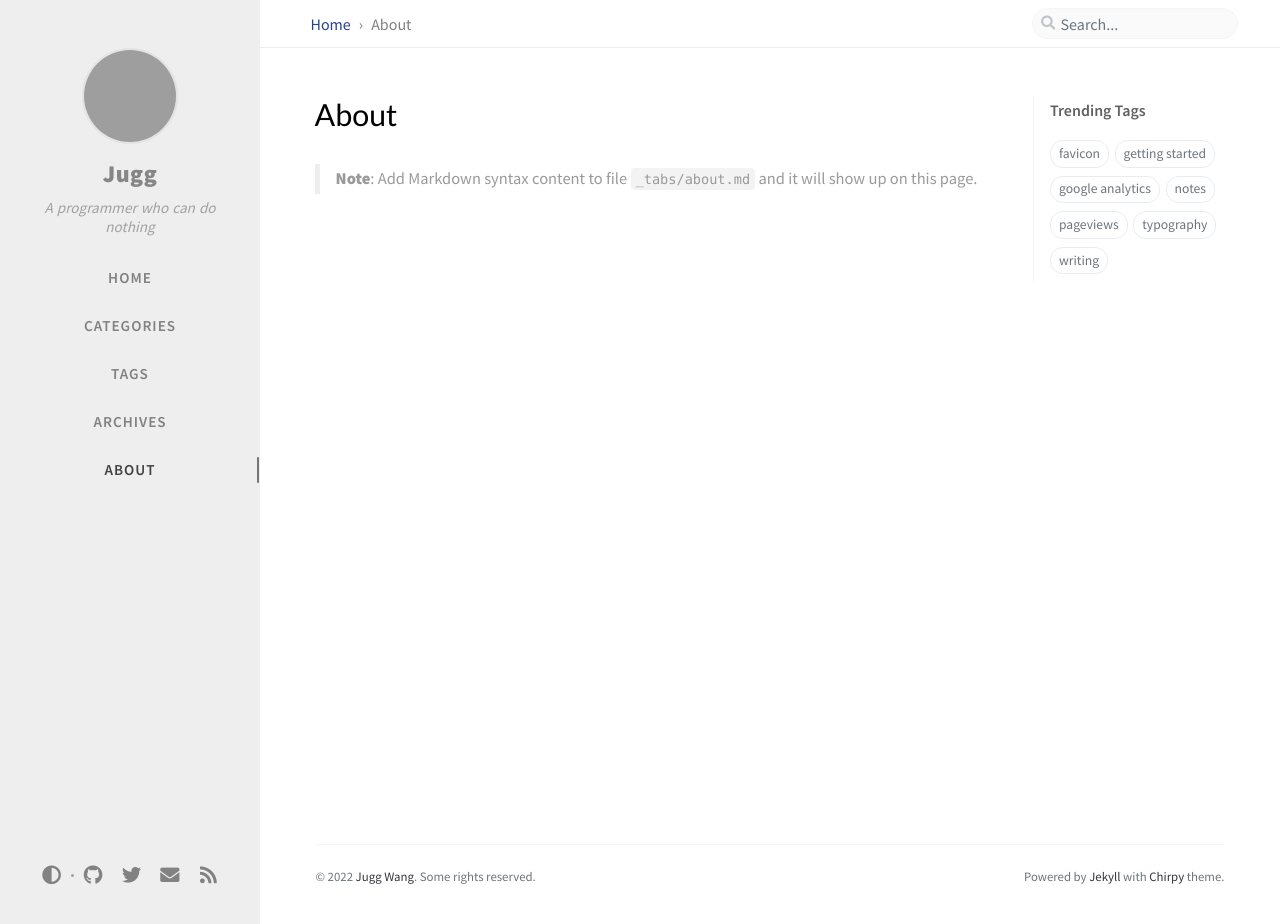
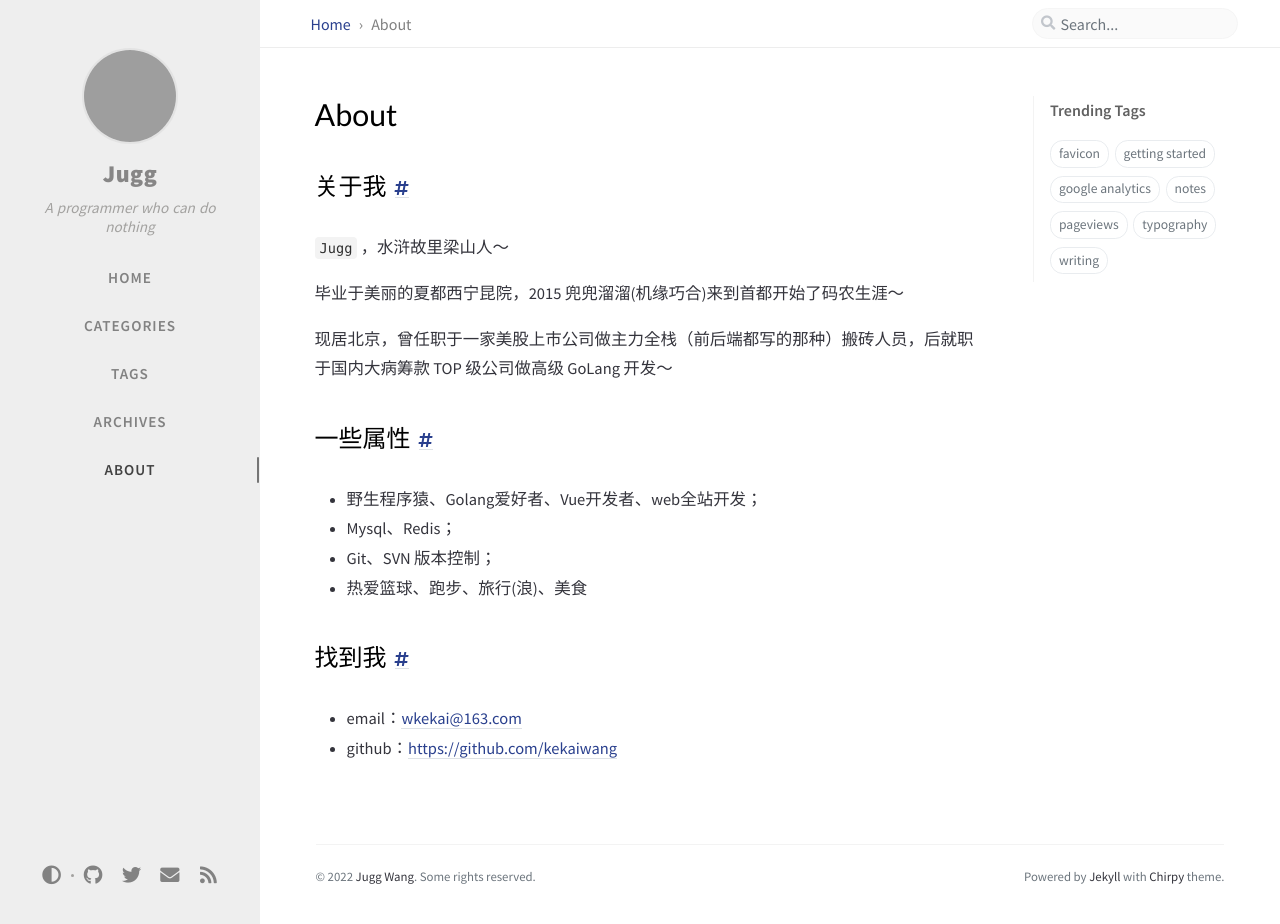
Before and after one commit to kekaiwang/kekaiwang.github.io, a Jekyll site: the page built from _tabs/about.md, in a window 1280 px wide and 924 px high. Built offline with Jekyll 4.4.1, drawn with Linux system fonts in a browser that asks for light colours; nearby versions of some CDN libraries; comment, search, counter and statistics services are not loaded; grey boxes are pictures that could not be loaded.

Commit message:
feat:init about

```diff
--- a/_tabs/about.md
+++ b/_tabs/about.md
@@ -4,5 +4,22 @@ icon: fas fa-info-circle
 order: 4
 ---
 
+## 关于我
 
-> **Note**: Add Markdown syntax content to file `_tabs/about.md` and it will show up on this page.
+`Jugg` ，水浒故里梁山人～
+
+毕业于美丽的夏都西宁昆院，2015 兜兜溜溜(机缘巧合)来到首都开始了码农生涯～
+
+现居北京，曾任职于一家美股上市公司做主力全栈（前后端都写的那种）搬砖人员，后就职于国内大病筹款 TOP 级公司做高级 GoLang 开发～
+
+## 一些属性
+
+- 野生程序猿、Golang爱好者、Vue开发者、web全站开发；
+- Mysql、Redis；
+- Git、SVN 版本控制；
+- 热爱篮球、跑步、旅行(浪)、美食
+
+## 找到我
+
+- email：<wkekai@163.com>
+- github：<https://github.com/kekaiwang>
```
